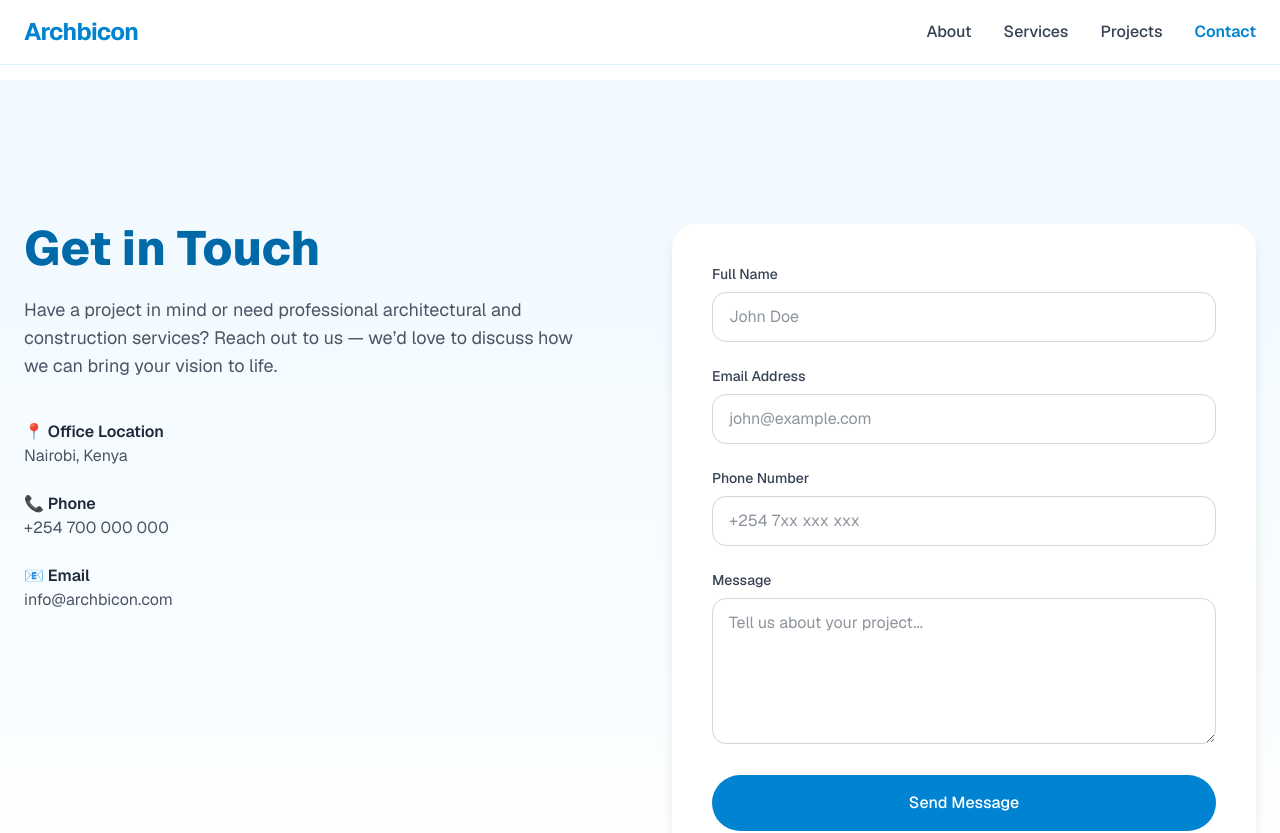
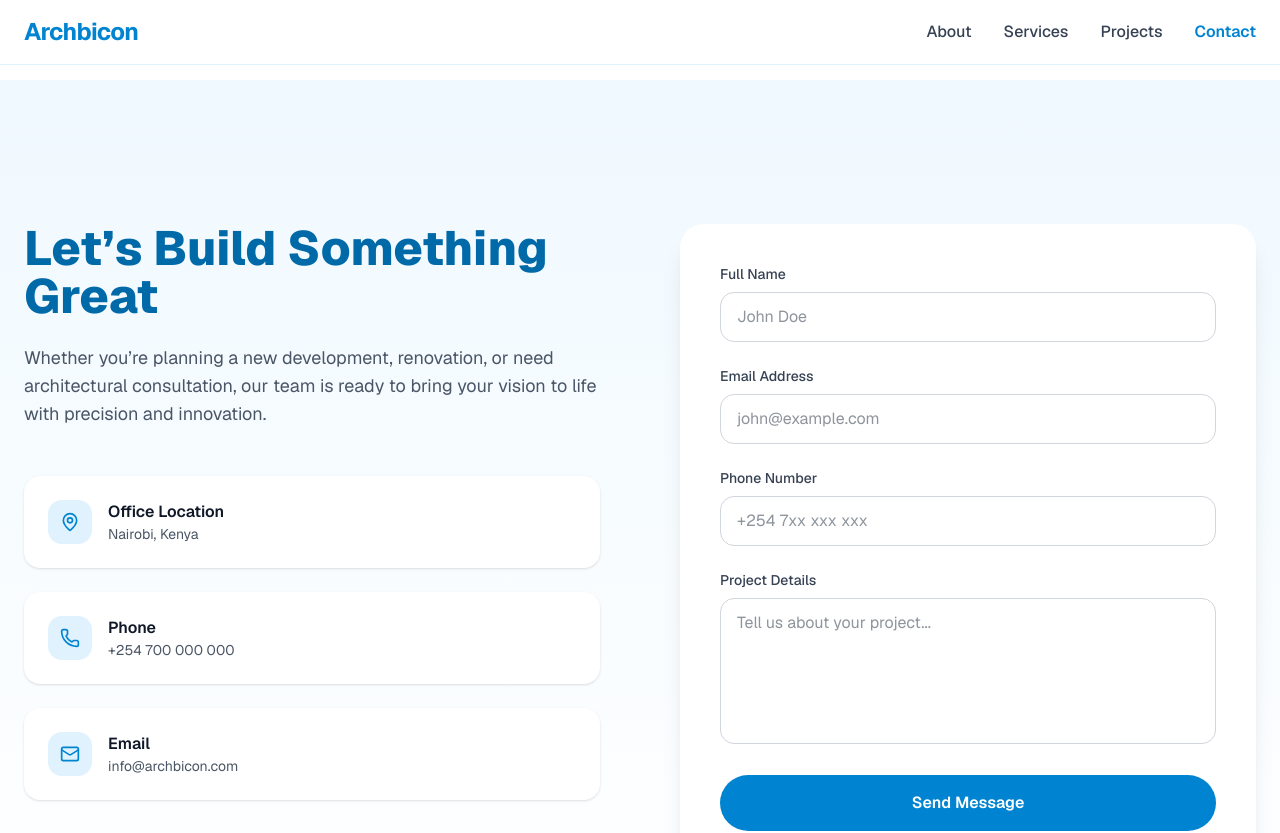
Before and after one commit to kirikanjuguna/archbicon, a Next.js app: page /contact in a window 1280 px wide. Shown: the top 833 px of the page. Built offline with nearby package versions, Linux system fonts and the light colour scheme.

Commit message:
Hero and contact update

```diff
--- a/app/contact/page.tsx
+++ b/app/contact/page.tsx
@@ -1,55 +1,83 @@
 "use client";
 
 import { motion } from "framer-motion";
+import { MapPin, Phone, Mail } from "lucide-react";
 
 export default function ContactPage() {
   return (
-    <section className="pt-36 pb-24 px-6 bg-linear-to-b from-sky-50 to-white text-gray-800">
-      <div className="max-w-7xl mx-auto grid grid-cols-1 lg:grid-cols-2 gap-16">
-        {/* Left: Info */}
+    <section className="pt-36 pb-24 px-6 bg-gradient-to-b from-sky-50 to-white text-gray-800">
+      <div className="max-w-7xl mx-auto grid grid-cols-1 lg:grid-cols-2 gap-20 items-start">
+
+        {/* LEFT SIDE */}
         <motion.div
           initial={{ opacity: 0, y: 30 }}
           animate={{ opacity: 1, y: 0 }}
           transition={{ duration: 0.6 }}
         >
           <h1 className="text-4xl md:text-5xl font-extrabold text-sky-700 mb-6">
-            Get in Touch
+            Let’s Build Something Great
           </h1>
-          <p className="text-lg text-gray-600 mb-10 max-w-xl">
-            Have a project in mind or need professional architectural and
-            construction services? Reach out to us — we’d love to discuss how
-            we can bring your vision to life.
+
+          <p className="text-lg text-gray-600 mb-12 max-w-xl">
+            Whether you’re planning a new development, renovation, or need
+            architectural consultation, our team is ready to bring your vision
+            to life with precision and innovation.
           </p>
 
-          {/* Contact Details */}
+          {/* Contact Info Cards */}
           <div className="space-y-6">
-            <div>
-              <h3 className="font-semibold text-gray-800">📍 Office Location</h3>
-              <p className="text-gray-600">
-                Nairobi, Kenya
-              </p>
+
+            {/* Location */}
+            <div className="flex items-start gap-4 bg-white p-6 rounded-2xl shadow-sm hover:shadow-md transition">
+              <div className="bg-sky-100 p-3 rounded-xl">
+                <MapPin className="w-5 h-5 text-sky-600" />
+              </div>
+              <div>
+                <h3 className="font-semibold text-gray-900">Office Location</h3>
+                <p className="text-gray-600 text-sm">
+                  Nairobi, Kenya
+                </p>
+              </div>
             </div>
 
-            <div>
-              <h3 className="font-semibold text-gray-800">📞 Phone</h3>
-              <p className="text-gray-600">+254 700 000 000</p>
+            {/* Phone */}
+            <div className="flex items-start gap-4 bg-white p-6 rounded-2xl shadow-sm hover:shadow-md transition">
+              <div className="bg-sky-100 p-3 rounded-xl">
+                <Phone className="w-5 h-5 text-sky-600" />
+              </div>
+              <div>
+                <h3 className="font-semibold text-gray-900">Phone</h3>
+                <p className="text-gray-600 text-sm">
+                  +254 700 000 000
+                </p>
+              </div>
             </div>
 
-            <div>
-              <h3 className="font-semibold text-gray-800">📧 Email</h3>
-              <p className="text-gray-600">info@archbicon.com</p>
+            {/* Email */}
+            <div className="flex items-start gap-4 bg-white p-6 rounded-2xl shadow-sm hover:shadow-md transition">
+              <div className="bg-sky-100 p-3 rounded-xl">
+                <Mail className="w-5 h-5 text-sky-600" />
+              </div>
+              <div>
+                <h3 className="font-semibold text-gray-900">Email</h3>
+                <p className="text-gray-600 text-sm">
+                  info@archbicon.com
+                </p>
+              </div>
             </div>
           </div>
         </motion.div>
 
-        {/* Right: Form */}
+        {/* RIGHT SIDE — FORM */}
         <motion.div
           initial={{ opacity: 0, y: 30 }}
           animate={{ opacity: 1, y: 0 }}
           transition={{ duration: 0.6, delay: 0.1 }}
-          className="bg-white rounded-3xl shadow-lg p-10"
+          className="bg-white rounded-3xl shadow-xl p-10"
         >
           <form className="space-y-6">
+
+            {/* Name */}
             <div>
               <label className="block text-sm font-medium text-gray-700 mb-2">
                 Full Name
@@ -57,10 +85,11 @@ export default function ContactPage() {
               <input
                 type="text"
                 placeholder="John Doe"
-                className="w-full rounded-xl border border-gray-300 px-4 py-3 focus:outline-none focus:ring-2 focus:ring-sky-500"
+                className="w-full rounded-xl border border-gray-300 px-4 py-3 focus:outline-none focus:ring-2 focus:ring-sky-500 focus:border-sky-500 transition"
               />
             </div>
 
+            {/* Email */}
             <div>
               <label className="block text-sm font-medium text-gray-700 mb-2">
                 Email Address
@@ -68,10 +97,11 @@ export default function ContactPage() {
               <input
                 type="email"
                 placeholder="john@example.com"
-                className="w-full rounded-xl border border-gray-300 px-4 py-3 focus:outline-none focus:ring-2 focus:ring-sky-500"
+                className="w-full rounded-xl border border-gray-300 px-4 py-3 focus:outline-none focus:ring-2 focus:ring-sky-500 focus:border-sky-500 transition"
               />
             </div>
 
+            {/* Phone */}
             <div>
               <label className="block text-sm font-medium text-gray-700 mb-2">
                 Phone Number
@@ -79,24 +109,26 @@ export default function ContactPage() {
               <input
                 type="tel"
                 placeholder="+254 7xx xxx xxx"
-                className="w-full rounded-xl border border-gray-300 px-4 py-3 focus:outline-none focus:ring-2 focus:ring-sky-500"
+                className="w-full rounded-xl border border-gray-300 px-4 py-3 focus:outline-none focus:ring-2 focus:ring-sky-500 focus:border-sky-500 transition"
               />
             </div>
 
+            {/* Message */}
             <div>
               <label className="block text-sm font-medium text-gray-700 mb-2">
-                Message
+                Project Details
               </label>
               <textarea
                 rows={5}
                 placeholder="Tell us about your project..."
-                className="w-full rounded-xl border border-gray-300 px-4 py-3 focus:outline-none focus:ring-2 focus:ring-sky-500"
+                className="w-full rounded-xl border border-gray-300 px-4 py-3 focus:outline-none focus:ring-2 focus:ring-sky-500 focus:border-sky-500 transition resize-none"
               />
             </div>
 
+            {/* Button */}
             <button
               type="submit"
-              className="w-full bg-sky-600 hover:bg-sky-700 text-white font-medium py-4 rounded-full transition"
+              className="w-full bg-sky-600 hover:bg-sky-700 text-white font-semibold py-4 rounded-full transition-all duration-300 hover:shadow-lg"
             >
               Send Message
             </button>
```
Also changed, not shown: public/images/hero-building.webp.
